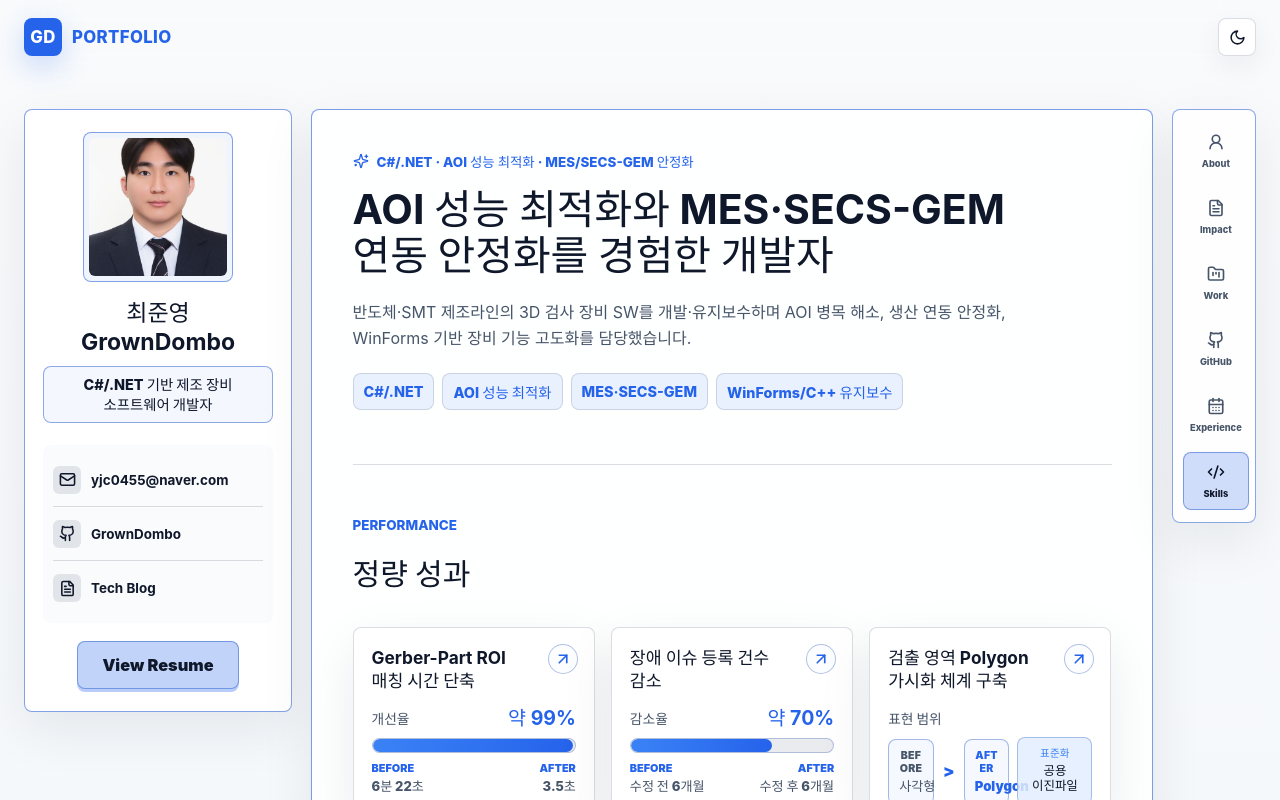
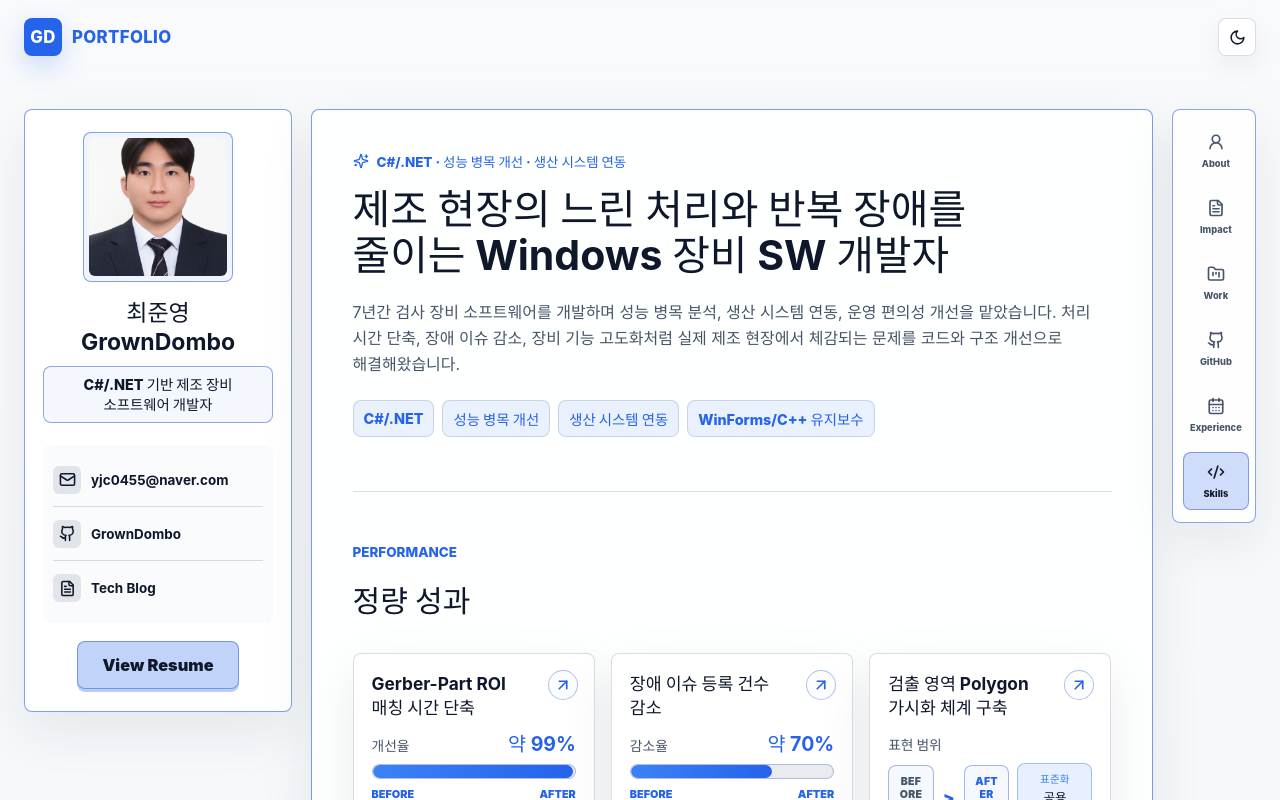
Before and after one commit to GrownDombo/GrownDombo.github.io, a React (Vite) app: page / in a window 1280 px wide. Shown: the top 800 px of the page. Built offline with nearby package versions, Linux system fonts and the light colour scheme.

Commit message:
Refine portfolio hero messaging

```diff
--- a/src/data/portfolio.ts
+++ b/src/data/portfolio.ts
@@ -62,10 +62,10 @@ export type Experience = {
 export const profile: Profile = {
   name: '최준영 / GrownDombo',
   role: 'C#/.NET 기반 제조 장비 소프트웨어 개발자',
-  headline: 'AOI 성능 최적화와 MES·SECS-GEM 연동 안정화를 경험한 개발자',
+  headline: '제조 현장의 느린 처리와 반복 장애를 줄이는 Windows 장비 SW 개발자',
   summary:
-    '반도체·SMT 제조라인의 3D 검사 장비 SW를 개발·유지보수하며 AOI 병목 해소, 생산 연동 안정화, WinForms 기반 장비 기능 고도화를 담당했습니다.',
-  availability: 'C#/.NET · AOI 성능 최적화 · MES/SECS-GEM 안정화',
+    '7년간 검사 장비 소프트웨어를 개발하며 성능 병목 분석, 생산 시스템 연동, 운영 편의성 개선을 맡았습니다. 처리 시간 단축, 장애 이슈 감소, 장비 기능 고도화처럼 실제 제조 현장에서 체감되는 문제를 코드와 구조 개선으로 해결해왔습니다.',
+  availability: 'C#/.NET · 성능 병목 개선 · 생산 시스템 연동',
   links: [
     {
       label: 'GitHub',
--- a/src/pages/PortfolioHome.tsx
+++ b/src/pages/PortfolioHome.tsx
@@ -249,8 +249,8 @@ export function PortfolioHome({
                 <p className="hero-summary">{profile.summary}</p>
                 <div className="hero-focus-list" aria-label="핵심 작업 영역">
                   <span>C#/.NET</span>
-                  <span>AOI 성능 최적화</span>
-                  <span>MES·SECS-GEM</span>
+                  <span>성능 병목 개선</span>
+                  <span>생산 시스템 연동</span>
                   <span>WinForms/C++ 유지보수</span>
                 </div>
               </div>
--- a/src/styles/home.css
+++ b/src/styles/home.css
@@ -116,6 +116,10 @@
   max-width: 720px;
 }
 
+.portfolio-hero .hero-copy {
+  max-width: min(100%, 1040px);
+}
+
 .compact-hero .hero-copy {
   max-width: none;
 }
@@ -158,7 +162,8 @@
 }
 
 .portfolio-hero .hero-copy h1 {
-  max-width: 820px;
+  max-width: min(100%, 1000px);
+  text-wrap: balance;
 }
 
 .hero-summary {
@@ -169,11 +174,19 @@
   line-height: 1.65;
 }
 
+.portfolio-hero .hero-summary {
+  max-width: min(100%, 960px);
+}
+
 .hero-focus-list {
   display: flex;
   flex-wrap: wrap;
   gap: 8px;
   margin-top: 22px;
+}
+
+.portfolio-hero .hero-focus-list {
+  max-width: min(100%, 960px);
 }
 
 .hero-focus-list span {
```
